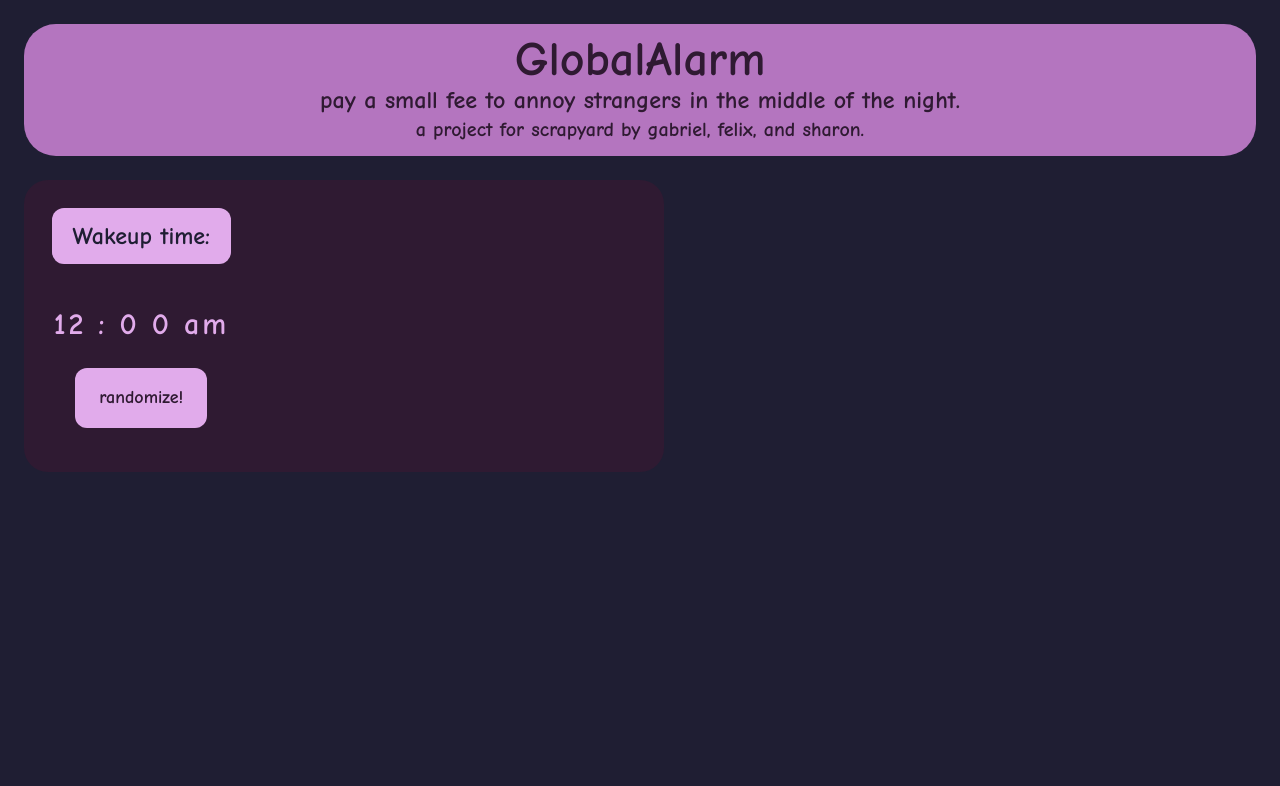
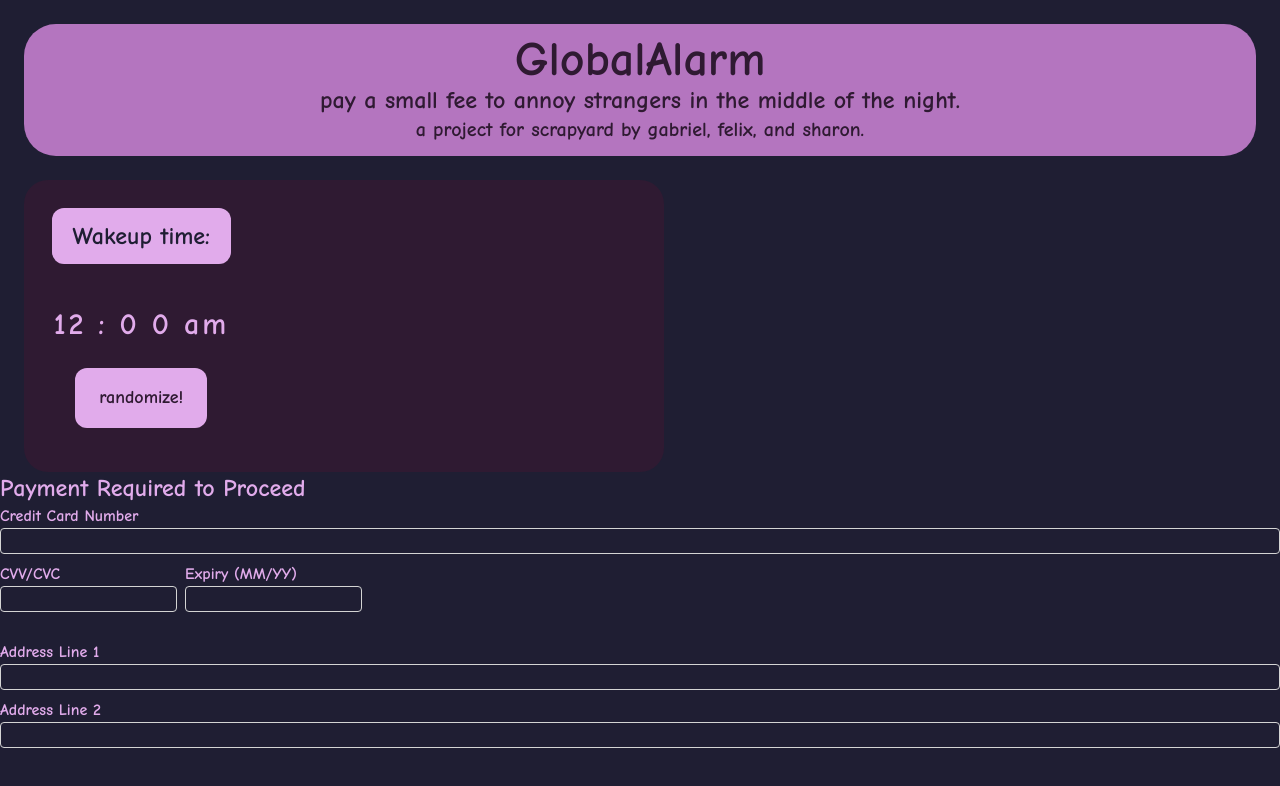
Before and after one commit to gbtsui/global-alarm-server, a Next.js app: page / in a window 1280 px wide. Shown: the top 786 px of the page. Built offline with nearby package versions, Linux system fonts and the light colour scheme.

Commit message:
chore: remove modal elements to be popped into skeleton

```diff
--- a/src/app/components/paymentModal.tsx
+++ b/src/app/components/paymentModal.tsx
@@ -1,15 +1,13 @@
 export default function PaymentModal() {
     return (<>
-    <div id="payment-modal" className={"hidden fixed inset-0 z-10 overflow-auto bg-black bg-opacity-40"}>
-    <div className={"bg-white my-16 mx-auto p-5 border border-gray-400 w-4/5 text-black font-mono"}>
-        <h3 className={"text-2xl"}>Payment Required to Proceed</h3>
-        <span className={"text-gray-400 float-right text-2xl font-bold hover:text-black hover:no-underline cursor-pointer"}>&times;</span>
+    <h3 className={"text-2xl"}>Payment Required to Proceed</h3>
+    <form>
         <div className={"flex flex-col space-y-2"}>
             <div className={"flex flex-col"}>
                 <label>Credit Card Number</label>
                 <input type='number' className='border-1 border-neutral-300 rounded-sm'></input>
             </div>
-            <div className={"flex flex-row space-x-2 mb-5"}>
+            <div className={"flex flex-row space-x-2 2bmb-5"}>
                 <div className={"flex flex-col"}>
                 <label>CVV/CVC</label>
                 <input type='number' className='border-1 border-neutral-300 rounded-sm'></input>
@@ -28,8 +26,7 @@ export default function PaymentModal() {
                 <label>Address Line 2</label>
                 <input type='number' className='border-1 border-neutral-300 rounded-sm'></input>
             </div>
-         </div>
-    </div>
-    </div>
+        </div>
+    </form>
     </>)
 }
```
